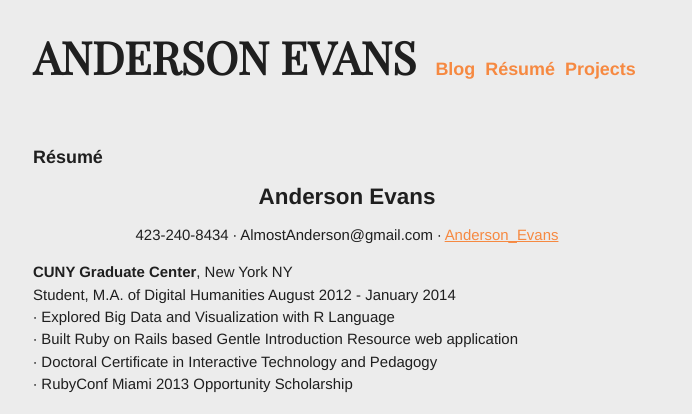
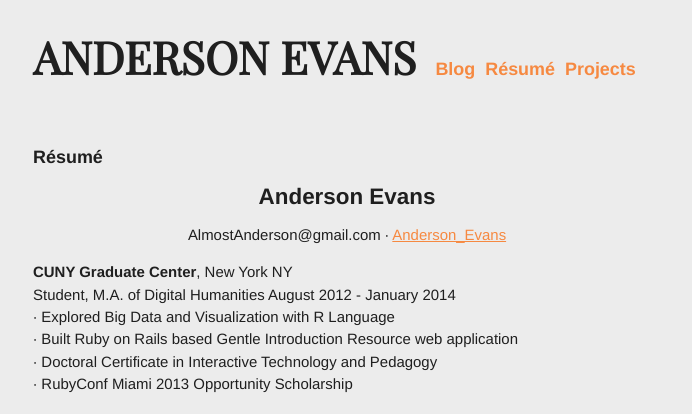
Before and after one commit to EliCash82/elicash82.github.com, a Jekyll site: the page built from resume.html, in a window 1280 px wide. Shown: the top 414 px of the page, without its empty margins (293-985 px from the left). Built offline with Jekyll 4.4.1, drawn with Linux system fonts in a browser that asks for light colours; Markdown is read by kramdown in place of the engine named in the settings.

Commit message:
Edited Resume

```diff
--- a/resume.html
+++ b/resume.html
@@ -9,7 +9,7 @@ title: AndersonEvans.me
 
 <h3><center><strong>Anderson Evans</strong></center></h2>
 
-<p><center>423-240-8434 ∙ AlmostAnderson@gmail.com ∙ <a href="http://www.twitter.com/Anderson_Evans">Anderson_Evans</a></center></p>
+<p><center>AlmostAnderson@gmail.com ∙ <a href="http://www.twitter.com/Anderson_Evans">Anderson_Evans</a></center></p>
 
 <!--<p><i>Education</i><br />
 
```
